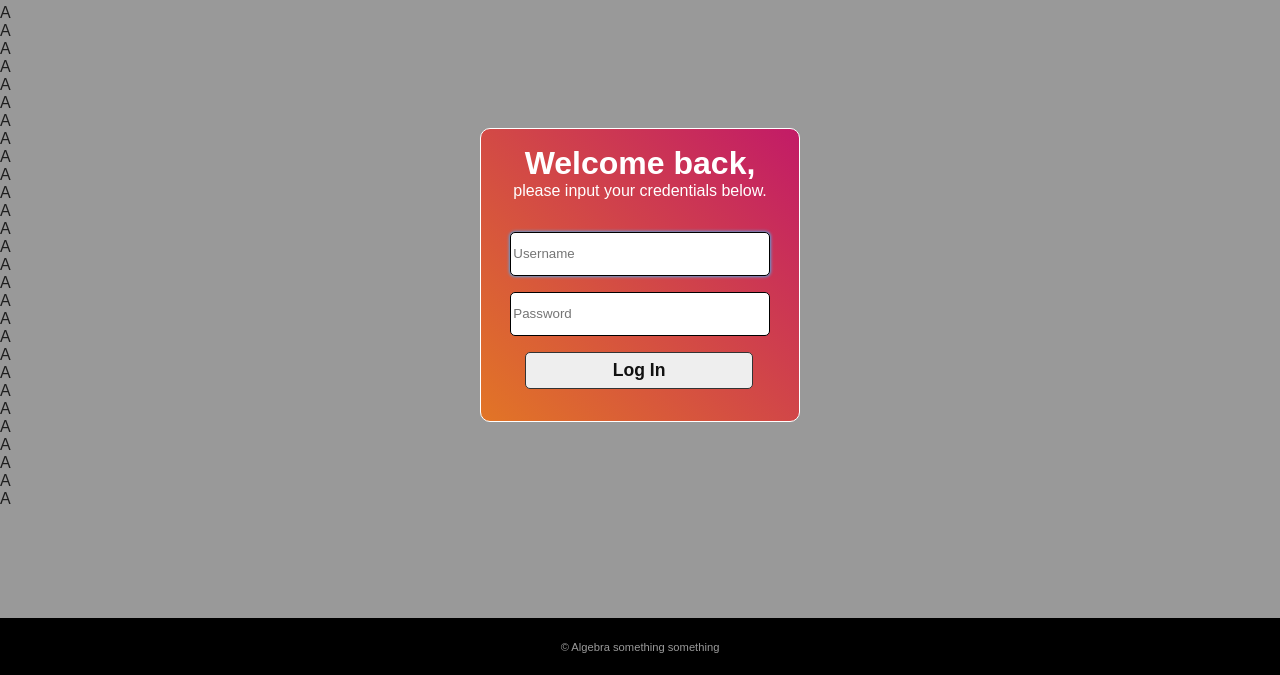
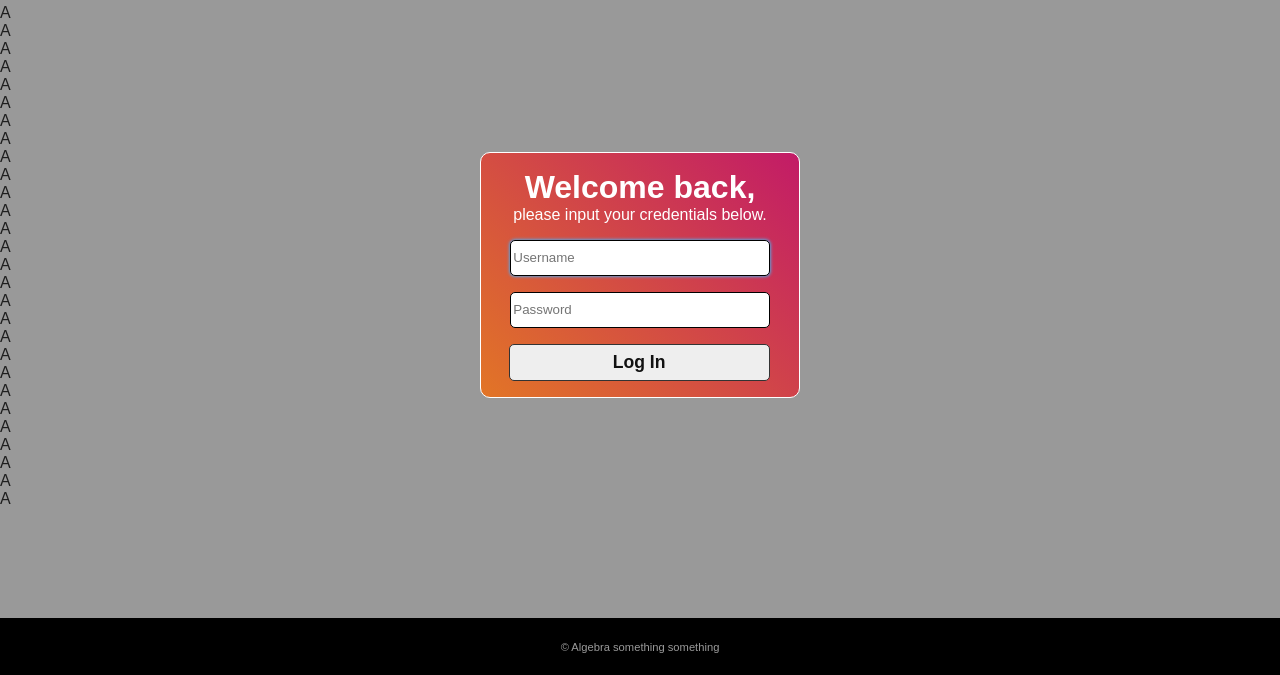
Before and after one commit to DoJukic/SUPIT-project-2023-2024, a plain HTML site: page wsite/home.html in a window 1280 px wide. Both pictures are taken after a click on the element "LOG IN". Shown: the part 125-800 px from the top of the page. Drawn offline with Linux system fonts and the light colour scheme.

Commit message:
The singletonization cometh

```diff
--- a/res/custom_style.css
+++ b/res/custom_style.css
@@ -251,7 +251,7 @@ Otherwise color seems to be whatever is last in the .css file
 
 custom-modal{
 	position: fixed;
-	z-index: 2000; /* Makes sure it appears above JqueryUI stuff */
+	z-index: 2000; /* Makes sure it appears above JqueryUI elements too */
 
 	height: 100vh;
 	width: 100vw;
@@ -267,7 +267,8 @@ custom-modal{
     justify-content: center;
 	vertical-align: middle;
 }
-/* Not the best browser support, but it runs on everything that matters, aka not libre wolf :( */
+/* Not the best browser support, but it runs on everything that matters */
+/* Also works regardless of element depth, apparently */
 custom-modal:not(:has(flex-column:hover)):hover{
 	background: rgba(0,0,0,0.4);
 	transition: background-color 0.25s;
@@ -330,7 +331,7 @@ footer{
 }
 
 input[type=text], input[type=email], input[type=password] {
-	min-height: 2.5rem;
+	min-height: 2rem;
 	outline: none !important;
 	border: 0.5px solid black !important;
 }
--- a/wsite/components/header.js
+++ b/wsite/components/header.js
@@ -11,11 +11,19 @@ class Header extends HTMLElement {
     static collapsibleImgXPath = "../res/img/navbar/X-symbol-white.png";
     static collapsibleImgMenuPath = "../res/img/navbar/icons8.com-hamburger-menu-50-white.png";
 
+    static logInModal = null;
+    static registerModal = null;
+
+    // Since I'm using IDs for simplicity, making multiple headers will generate duplicates. This would not work correctly so we should prevent it.
+    static singleton = null;
+
     // We can use lit-html to see html formatting in strings like this one (hence the "html" in front of the string)
     // Note: We are using backticks, not double or single quotes - this is important for multiline strings
     static normalHeaderData =
     html`
-        <header class="jsNormalHeaderTarget defaultGapHalf sneBorderBottom">
+        <header id="jsNormalHeaderTarget"
+            class="defaultGapHalf sneBorderBottom">
+
             <flex-column class="defaultGapHalf centered defaultPaddingHalf sneBorderRight"
                 style="flex-grow:0; margin-right: 0em;"
                 onclick="location.href = '../wsite/home.html';">
@@ -90,7 +98,7 @@ class Header extends HTMLElement {
 
     static burgerHeaderData =
     html`
-        <header class="jsBurgerHeaderTarget"
+        <header id="jsBurgerHeaderTarget"
             style="flex-direction: column;">
 
             <flex-row class="sneBorderBottom">
@@ -185,28 +193,36 @@ class Header extends HTMLElement {
         </header>
     `;
 
+    // These would ideally be their own component, but since these are the only modals on the site it would likely just take more time than it would save
     static logInModalData =
     html`
-        <custom-modal class="jsLogInModalTarget">
-            <flex-column class="defaultMarginDouble defaultPaddingDouble centered algebraBG roundedBorder whiteBorder"
-                style="padding-top:0em; max-width: 30rem;">
+        <custom-modal id="jsLogInModalTarget">
+            <!-- centering with flex tends to overflow the parent scroll for some reason, so sometimes we have to use auto margins instead -->
+            <div style="margin: auto;">
+                <flex-column class="defaultMarginDouble defaultPaddingDouble algebraBG roundedBorder whiteBorder"
+                    style="padding-top:0rem; padding-bottom: 1rem; word-wrap: break-word">
 
                     <h1 style="text-align: center; margin: 1rem 0 0 0;">
                         Welcome back,
                     </h1>
-                <p style="text-align: center; margin: 0 0 2rem 0;">
+                    <p style="text-align: center; margin: 0 0 1rem 0;">
                         please input your credentials below.
                     </p>
 
                     <form style="width:100%; height:100%;"
-                    action="javascript:tryLogIn($('#loginFormUsername').value, $('#loginFormPassword').value)">
+                        onsubmit="try{Header.singleton.tryLogIn(this,
+                                                                this.getElementsByClassName('jsLogInUsernameTarget')[0].value,
+                                                                this.getElementsByClassName('jsLogInPasswordTarget')[0].value);}
+                                catch(ex){console.error(ex)}
+                                finally{return false}; // return false to stop page refresh
+                        ">
 
                         <flex-column class="defaultGap centered">
-                        <input class="roundedBorderHalf" style="width: 100%;" type="text" placeholder="Username" required>
-                        <input class="roundedBorderHalf" style="width: 100%;" type="password" placeholder="Password" required>
+                            <input class="jsLogInUsernameTarget roundedBorderHalf" style="width: 100%;" type="text" placeholder="Username" required>
+                            <input class="jsLogInPasswordTarget roundedBorderHalf" style="width: 100%;" type="password" placeholder="Password" required>
 
                             <button class="ui-button ui-widget ui-corner-all" type="submit"
-                            style="min-height: 1.5em !important; width: 90%;">
+                                style="min-height: 1.5rem !important; width: 103%;">
 
                                 <flex-row class="jsRegisterHideOnBusyTarget centered">
                                     Log In
@@ -216,31 +232,40 @@ class Header extends HTMLElement {
                         </flex-column>
                     </form>
                 </flex-column>
+            </div>
         </custom-modal>
     `;
 
     static registerModalData =
     html`
-        <custom-modal class="jsRegisterModalTarget">
-            <flex-column class="defaultMarginDouble defaultPaddingDouble centered algebraBG roundedBorder whiteBorder"
-                    style="padding-top:0em; max-width: 30rem;">
+        <custom-modal id="jsRegisterModalTarget">
+            <div style="margin: auto;">
+                <flex-column class="defaultMarginDouble defaultPaddingDouble algebraBG roundedBorder whiteBorder"
+                    style="padding-top:0em; padding-bottom: 1rem; word-wrap: break-word">
 
-                    <h1 style="text-align: center; margin: 1em 0 0 0;">
+                    <h1 style="text-align: center; margin: 1rem 0 0 0;">
                         Welcome,
                     </h1>
-                    <p style="text-align: center; margin: 0 0 2em 0;">
+                    <p style="text-align: center; margin: 0 0 1rem 0;">
                         please input your credentials below.
                     </p>
 
                     <form style="width:100%; height:100%;"
-                        action="javascript:tryLogIn($('#loginFormUsername').value, $('#loginFormPassword').value)">
+                        onsubmit="try{Header.singleton.tryRegister(this,
+                                                                    this.getElementsByClassName('jsRegisterUsernameTarget')[0].value,
+                                                                    this.getElementsByClassName('jsRegisterPasswordTarget')[0].value,
+                                                                    this.getElementsByClassName('jsRegisterPasswordCheckTarget')[0].value);}
+                                catch(ex){console.error(ex)}
+                                finally{return false};
+                        ">
 
-                        <flex-column class="defaultGap centered">
-                            <input class="roundedBorderHalf" style="width: 100%;" type="text" placeholder="Username" required>
-                            <input class="roundedBorderHalf" style="width: 100%;" type="password" placeholder="Password" required>
+                        <flex-column class="defaultGapHalf centered">
+                            <input class="jsRegisterUsernameTarget roundedBorderHalf" style="width: 100%;" type="text" placeholder="Username" required>
+                            <input class="jsRegisterPasswordTarget roundedBorderHalf" style="width: 100%; margin-bottom: 0em;" type="password" placeholder="Password" required>
+                            <input class="jsRegisterPasswordCheckTarget roundedBorderHalf" style="width: 100%;" type="password" placeholder="Confirm Password" required>
 
                             <button class="ui-button ui-widget ui-corner-all" type="submit"
-                                style="min-height: 1.5em !important; width: 90%;">
+                                style="min-height: 1.5rem !important; width: 103%;">
 
                                 <flex-row class="jsRegisterHideOnBusyTarget centered">
                                     Register
@@ -250,13 +275,79 @@ class Header extends HTMLElement {
                         </flex-column>
                     </form>
                 </flex-column>
+            </div>
         </custom-modal>
     `;
 
+    // This is the individual entry point - when the component loads into the DOM, this callback is triggered
+    connectedCallback() {
+        if(Header.singleton != null){
+            console.warn("Multiple header components detected, this is not supported and will likely break everything.");
+        }
+        // "this" evaluates to something else when in .on and similar callback functions, so the singleton var fulfils a dual purpose
+        Header.singleton = this;
+
+        this.innerHTML = (Header.logInModalData + Header.registerModalData + Header.normalHeaderData + Header.burgerHeaderData);
+
+        $(window).on('resize', function(){
+            Header.singleton.checkOverflow();
+        });
+        // Must be deferred, does not work exactly right otherwise because the width gets misreported at startup and that breaks the UI sometimes
+        requestAnimationFrame(function(){
+            Header.singleton.checkOverflow();
+        });
+
+        var burgerCollapsibleTriggers = Header.singleton.getElementsByClassName("jsHeaderCollapsibleTrigger");
+        $(burgerCollapsibleTriggers).each(function(){
+            $(this).on('click', function(){
+                Header.singleton.collapsibleToggle();
+            });
+        });
+
+        Header.singleton.initModals();
+    }
+
+    initModals(){
+        Header.logInModal = document.getElementById("jsLogInModalTarget");
+        Header.registerModal = document.getElementById("jsRegisterModalTarget");
+
+        $(Header.logInModal).on("click", function(e){
+            if (e.target != this && e.target != this.children[0]) {
+                return;
+            }
+            Header.singleton.hideModal(this);
+        });
+        $(Header.registerModal).on("click", function(e){
+            if (e.target != this && e.target != this.children[0]) {
+                return;
+            }
+            Header.singleton.hideModal(this);
+        });
+
+        // Form init
+        Header.logInModal.data_busyCounter = 1;
+        Header.registerModal.data_busyCounter = 1;
+
+        Header.singleton.logInModalBusyTrigger(false);
+        Header.singleton.registerModalBusyTrigger(false);
+
+        $(Header.singleton.getElementsByClassName("jsLogInShowTrigger")).each(function(){
+            $(this).on("click", function(){
+                Header.singleton.showModal(Header.logInModal);
+            });
+        });
+        $(Header.singleton.getElementsByClassName("jsRegisterShowTrigger")).each(function(){
+            $(this).on("click", function(){
+                Header.singleton.showModal(Header.registerModal);
+            });
+        });
+
+    }
+
     // Simple way to check if our usual header is too wide and swap it with a hamburger.
     checkOverflow(){
-        var normalHeader = this.getElementsByClassName("jsNormalHeaderTarget")[0];
-        var burgerHeader = this.getElementsByClassName("jsBurgerHeaderTarget")[0];
+        var normalHeader = document.getElementById("jsNormalHeaderTarget");
+        var burgerHeader = document.getElementById("jsBurgerHeaderTarget");
 
         // Testing shows negligble performance impact when doing this.
         $(normalHeader).css("display", "flex");
@@ -297,118 +388,167 @@ class Header extends HTMLElement {
         this.collapsibleIsBusy = true;
 
         var collapsible = this.getElementsByClassName("jsHeaderCollapsibleTarget")[0];
-        var _this = this;
 
         if (newState) {
             $(this.getElementsByClassName("jsHeaderImageTarget")[0]).attr("src", Header.collapsibleImgXPath);
             $(collapsible).slideDown(500, function() {
-                _this.collapsibleIsBusy = false;
+                Header.singleton.collapsibleIsBusy = false;
             });
         }else{
             $(this.getElementsByClassName("jsHeaderImageTarget")[0]).attr("src", Header.collapsibleImgMenuPath);
             $(collapsible).slideUp(500, function() {
-                _this.collapsibleIsBusy = false;
+                Header.singleton.collapsibleIsBusy = false;
             });
         }
 
         this.collapsibleIsHidden = !newState;
     }
 
-    showModal(custom_modal){
-        if (this.modalLock) {
+    showModal(customModal){
+        if (this.modalLock || customModal.data_showAnimActive) {
             return;
         }
+        customModal.data_showAnimActive = true;
         this.modalLock = true;
 
-        $(custom_modal).css("display", "flex");
-        $(custom_modal).animate({
+        $(customModal).css("display", "flex");
+        $(customModal).animate({
             opacity: 1
-            }, 500
-        );
+        }, {
+            duration: 500,
+            complete: function(){
+                customModal.data_showAnimActive = false;
+            }
+        });
 
-        custom_modal.getElementsByTagName("input")[0].focus();
+        customModal.getElementsByTagName("input")[0].focus();
     }
 
-    hideModal(custom_modal){
-        this.modalLock = false;
+    hideModal(customModal){
+        if (customModal.data_hideAnimActive) {
+            return;
+        }
+        customModal.data_hideAnimActive = true;
 
-        $(custom_modal).animate({
+        $(customModal).animate({
             opacity: 0
-            }, 250, function(){
+        }, {
+            duration: 250,
+            complete: function(){
                 $(this).css('display', 'none');
+                Header.singleton.modalLock = false;
+                customModal.data_hideAnimActive = false;
+            }
         });
     }
 
+    // We must handle spam-clicking gracefully.
+    static checkModalBusyValue(customModal, isBusy){
+        if(isBusy){
+            customModal.data_busyCounter += 1;
+        }else{
+            customModal.data_busyCounter -= 1;
+            if(customModal.data_busyCounter != 0){
+                isBusy = 1;
+            }
+            if(customModal.data_busyCounter < 0){
+                console.error("Busy counter value less than 0!");
+            }
+        }
+
+        return isBusy;
+    }
+
     logInModalBusyTrigger(isBusy){
-        $(this.getElementsByClassName("jsLogInHideOnBusyTarget")).each(function(){
+        isBusy = Header.checkModalBusyValue(Header.logInModal, isBusy);
+
+        $(Header.singleton.getElementsByClassName("jsLogInHideOnBusyTarget")).each(function(){
             $(this).css("display", isBusy ? "none" : "flex");
         });
-        $(this.getElementsByClassName("jsLogInShowOnBusyTarget")).each(function(){
+        $(Header.singleton.getElementsByClassName("jsLogInShowOnBusyTarget")).each(function(){
             $(this).css("display", isBusy ? "flex" : "none");
         });
     }
 
     registerModalBusyTrigger(isBusy){
-        $(this.getElementsByClassName("jsRegisterHideOnBusyTarget")).each(function(){
+        isBusy = Header.checkModalBusyValue(Header.registerModal, isBusy);
+
+        $(Header.singleton.getElementsByClassName("jsRegisterHideOnBusyTarget")).each(function(){
             $(this).css("display", isBusy ? "none" : "flex");
         });
-        $(this.getElementsByClassName("jsRegisterShowOnBusyTarget")).each(function(){
+        $(Header.singleton.getElementsByClassName("jsRegisterShowOnBusyTarget")).each(function(){
             $(this).css("display", isBusy ? "flex" : "none");
         });
     }
 
-    // This is the individual entry point - when the component loads into the DOM, this callback is triggered
-    connectedCallback() {
-        this.innerHTML = (Header.logInModalData + Header.registerModalData + Header.normalHeaderData + Header.burgerHeaderData);
+    tryLogIn(form, username, password){
+        this.logInModalBusyTrigger(true);
 
-        // "this" evaluates to something else when in .on and similar callback functions
-        // In this case a "this" would be the window, and not the element, so we simply specify another var
-        var _this = this;
-        $(window).on('resize', function(){
-            _this.checkOverflow();
-        });
-        // Must be deferred, does not work exactly right otherwise because the width gets misreported at startup at certain sizes
-        requestAnimationFrame(function(){
-            _this.checkOverflow();
+        $.ajax({
+            url: "https://www.fulek.com/data/api/user/login",
+            type: "POST",
+            contentType: "application/json",
+            data: JSON.stringify({ "username": username, "password": password })
+        })
+            .done(function(data, textStatus, jqXHR){
+                console.log("DONE");
+                console.log(data);
+                console.log(textStatus);
+                console.log(jqXHR);
+            })
+            .fail(function(jqXHR, textStatus, errorThrown){
+                console.log("ERROR");
+                console.log(jqXHR);
+                console.log(textStatus);
+                console.log(errorThrown);
+            })
+            .always(function(data, textStatus, jqXHR){
+                console.log("ALWAYS");
+                console.log(data);
+                console.log(textStatus);
+                console.log(jqXHR);
+
+                Header.singleton.logInModalBusyTrigger(false);
         });
 
-        var burgerCollapsibleTriggers = _this.getElementsByClassName("jsHeaderCollapsibleTrigger");
-        $(burgerCollapsibleTriggers).each(function(){
-            $(this).on('click', function(){
-                _this.collapsibleToggle();
-            });
+        console.log("GOODBYE");
+
+        this.hideModal(Header.logInModal);
+    }
+
+    tryRegister(form, username, password, passwordCheck){
+        this.registerModalBusyTrigger(true);
+
+        $.ajax({
+            url: "https://www.fulek.com/data/api/user/register",
+            type: "POST",
+            contentType: "application/json",
+            data: JSON.stringify({ "username": username, "password": password })
+        })
+            .done(function(data, textStatus, jqXHR){
+                console.log("DONE");
+                console.log(data);
+                console.log(textStatus);
+                console.log(jqXHR);
+            })
+            .fail(function(data, textStatus, errorThrown){
+                console.log("ERROR");
+                console.log(data);
+                console.log(textStatus);
+                console.log(errorThrown);
+            })
+            .always(function(data, textStatus, jqXHR){
+                console.log("ALWAYS");
+                console.log(data);
+                console.log(textStatus);
+                console.log(jqXHR);
+
+                Header.singleton.registerModalBusyTrigger(false);
         });
 
-        // Using IDs in components feels like bad practice to me, so I am just doing this instead.
-        var logInModal = _this.getElementsByClassName("jsLogInModalTarget")[0];
-        var registerModal = _this.getElementsByClassName("jsRegisterModalTarget")[0];
+        console.log("GOODBYE");
 
-        $(logInModal).on("click", function(e){
-            if (e.target != this) {
-                return;
-            }
-            _this.hideModal(this);
-        });
-        $(registerModal).on("click", function(e){
-            if (e.target != this) {
-                return;
-            }
-            _this.hideModal(this);
-        });
-
-        _this.logInModalBusyTrigger(false);
-        _this.registerModalBusyTrigger(false);
-
-        $(_this.getElementsByClassName("jsLogInShowTrigger")).each(function(){
-            $(this).on("click", function(){
-                _this.showModal(logInModal);
-            });
-        });
-        $(_this.getElementsByClassName("jsRegisterShowTrigger")).each(function(){
-            $(this).on("click", function(){
-                _this.showModal(registerModal);
-            });
-        });
+        this.hideModal(Header.registerModal);
     }
 }
 
--- a/wsite/main_logic.js
+++ b/wsite/main_logic.js
@@ -31,7 +31,6 @@ function isOverflownRow(element) {
   return element.scrollWidth > element.clientWidth;
 }
 
-/*
 function setBooleanAttribute(element, attribute, inputBoolean){
   element.setAttribute("data-" + attribute, inputBoolean ? "y" : "n")
 }
@@ -39,7 +38,6 @@ function getBooleanAttribute(element, attribute){
   if (element.getAttribute("data-" + attribute) == "y") return true;
   return false;
 }
-*/
 
 /* -------------------- ACCESS TOKEN -------------------- */
 
```
Also changed, not shown: 1 other file. Lines whose indentation alone changed are shown as unchanged.
